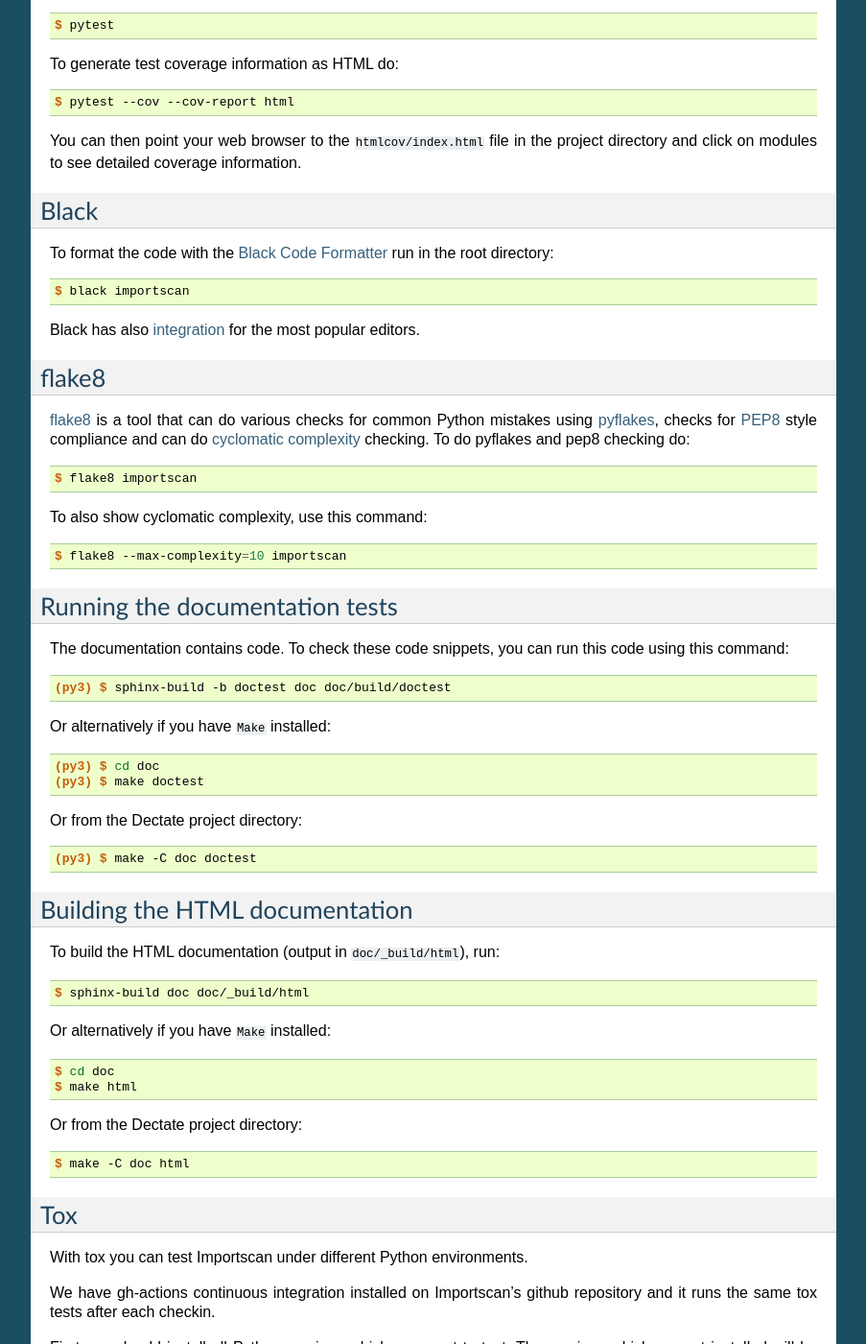
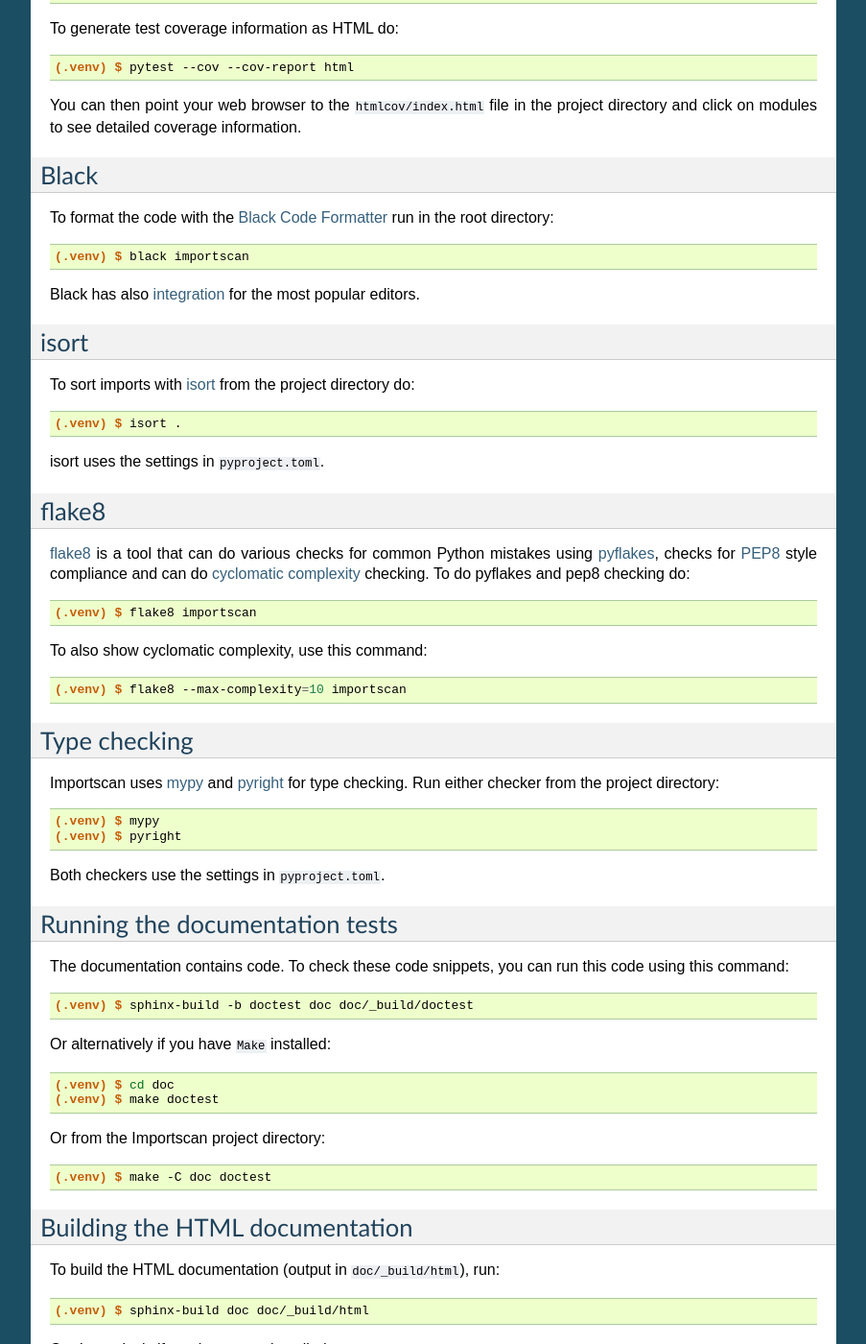
Before and after one commit to morepath/importscan, a Sphinx documentation site: the page built from doc/developing.rst, in a window 1280 px wide and 1400 px high, scrolled down 974 px. Shown: the whole window at 96% size, without its empty margins (198-1101 px from the left). Built offline with Sphinx 7.4.7, drawn with Linux system fonts in a browser that asks for light colours; some of the changed text lies outside the part shown.

Commit message:
docs: update developing.rst and add readthedocs integration

```diff
--- a/doc/developing.rst
+++ b/doc/developing.rst
@@ -30,7 +28,7 @@ Activate the virtualenv::
 Install the various dependencies and development tools from
 develop_requirements.txt::
 
-  $ pip install -Ur develop_requirements.txt
+  (.venv) $ pip install -Ur develop_requirements.txt
 
 For upgrading the requirements just run the command again.
 
@@ -47,7 +44,7 @@ Install pre-commit hook for Black integration
 We're using Black_ for formatting the code and it's recommended to
 install the `pre-commit hook`_ for Black integration before committing::
 
-  $ pre-commit install
+  (.venv) $ pre-commit install
 
 .. _`pre-commit hook`: https://black.readthedocs.io/en/stable/integrations/source_version_control.html
 
@@ -56,11 +53,11 @@ Running the tests
 
 You can run the tests using `pytest`_::
 
-  $ pytest
+  (.venv) $ pytest
 
 To generate test coverage information as HTML do::
 
-  $ pytest --cov --cov-report html
+  (.venv) $ pytest --cov --cov-report html
 
 You can then point your web browser to the ``htmlcov/index.html`` file
 in the project directory and click on modules to see detailed coverage
@@ -73,12 +70,23 @@ Black
 
 To format the code with the `Black Code Formatter`_ run in the root directory::
 
-  $ black importscan
+  (.venv) $ black importscan
 
 Black has also integration_ for the most popular editors.
 
 .. _`Black Code Formatter`: https://black.readthedocs.io
 .. _integration: https://black.readthedocs.io/en/stable/editor_integration.html
+
+isort
+-----
+
+To sort imports with isort_ from the project directory do::
+
+  (.venv) $ isort .
+
+isort uses the settings in ``pyproject.toml``.
+
+.. _isort: https://pycqa.github.io/isort/
 
 flake8
 ------
@@ -88,20 +96,30 @@ mistakes using pyflakes_, checks for PEP8_ style compliance and
 can do `cyclomatic complexity`_ checking. To do pyflakes and pep8
 checking do::
 
-  $ flake8 importscan
+  (.venv) $ flake8 importscan
 
 To also show cyclomatic complexity, use this command::
 
-  $ flake8 --max-complexity=10 importscan
+  (.venv) $ flake8 --max-complexity=10 importscan
 
 .. _flake8: https://pypi.org/project/flake8
-
 .. _pyflakes: https://pypi.org/project/pyflakes
-
 .. _pep8: https://peps.python.org/pep-0008
-
 .. _`cyclomatic complexity`: https://en.wikipedia.org/wiki/Cyclomatic_complexity
 
+Type checking
+-------------
+
+Importscan uses mypy_ and pyright_ for type checking. Run either checker
+from the project directory::
+
+  (.venv) $ mypy
+  (.venv) $ pyright
+
+Both checkers use the settings in ``pyproject.toml``.
+
+.. _mypy: https://mypy.readthedocs.io/
+.. _pyright: https://microsoft.github.io/pyright/
 
 Running the documentation tests
 -------------------------------
@@ -109,32 +127,32 @@ Running the documentation tests
 The documentation contains code. To check these code snippets, you
 can run this code using this command::
 
-  (py3) $ sphinx-build -b doctest doc doc/build/doctest
+  (.venv) $ sphinx-build -b doctest doc doc/_build/doctest
 
 Or alternatively if you have ``Make`` installed::
 
-  (py3) $ cd doc
-  (py3) $ make doctest
+  (.venv) $ cd doc
+  (.venv) $ make doctest
 
-Or from the Dectate project directory::
+Or from the Importscan project directory::
 
-  (py3) $ make -C doc doctest
+  (.venv) $ make -C doc doctest
 
 Building the HTML documentation
 -------------------------------
 
 To build the HTML documentation (output in ``doc/_build/html``), run::
 
-  $ sphinx-build doc doc/_build/html
+  (.venv) $ sphinx-build doc doc/_build/html
 
 Or alternatively if you have ``Make`` installed::
 
-  $ cd doc
-  $ make html
+  (.venv) $ cd doc
+  (.venv) $ make html
 
-Or from the Dectate project directory::
+Or from the Importscan project directory::
 
-  $ make -C doc html
+  (.venv) $ make -C doc html
 
 Tox
 ---
@@ -153,16 +171,16 @@ One tool you can use to install multiple versions of Python is pyenv_.
 
 To find out which test environments are defined for Importscan in tox.ini run::
 
-  $ tox -l
+  (.venv) $ tox -l
 
 You can run all tox tests with::
 
-  $ tox
+  (.venv) $ tox
 
 You can also specify a test environment to run e.g.::
 
-  $ tox -e py311
-  $ tox -e lint
-  $ tox -e coverage
+  (.venv) $ tox -e py311
+  (.venv) $ tox -e lint
+  (.venv) $ tox -e coverage
 
 .. _pyenv: https://github.com/pyenv/pyenv
```
Also changed, not shown: other parts of doc/developing.rst (+1 -4 lines), .readthedocs.yaml (added).
